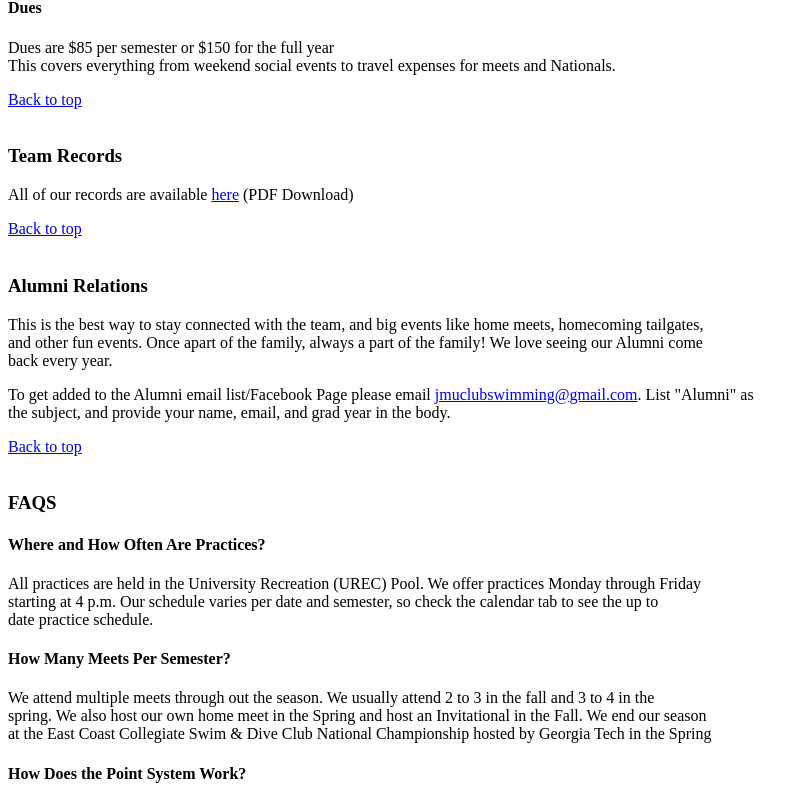
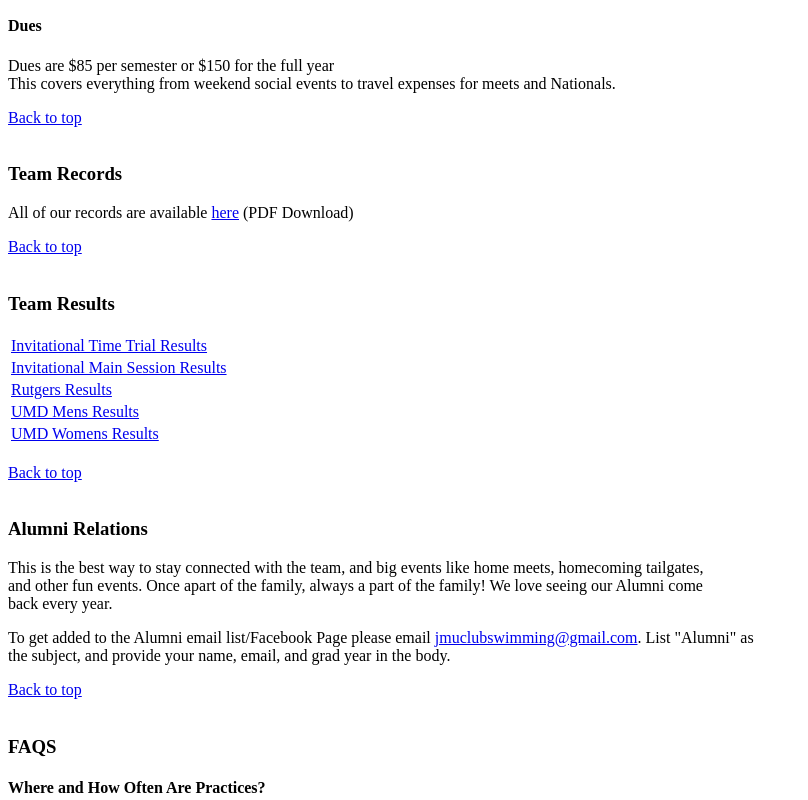
Before and after one commit to spencercarr/Milestone, a plain HTML site: page index.html in a window 1280 px wide. Shown: the part 864-1664 px from the top of the page, without its empty margins (0-808 px from the left). Drawn offline with Linux system fonts and the light colour scheme.

Commit message:
Added a 'Results' section with 2018-2019 results, changed naming convention for pdfs

```diff
--- a/index.html
+++ b/index.html
@@ -18,6 +18,7 @@
     <a href="#about">About</a> <br>
     <a href="#join">How to Join</a> <br>
     <a href="#records">Team Records</a> <br>
+    <a href="#results">Team Results</a> <br>
     <a href="#alumni">Alumni</a> <br>
     <a href="#faq">FAQS</a> <br>
 
@@ -73,8 +74,31 @@
     <div id="records">
         <br>
         <h3>Team Records</h3>
-        <p>All of our records are available <a href="teamRecords.pdf">here</a> (PDF Download)</p>
+        <p>All of our records are available <a href="team_records.pdf">here</a> (PDF Download)</p>
         <a href="#top">Back to top</a>
+    </div>
+
+    <div id="results">
+        <br>
+        <h3>Team Results</h3>
+        <table title="2018-2019">
+            <tr>
+                <td><a href="time_trials_results.pdf">Invitational Time Trial Results</a></td>
+            </tr>
+            <tr>
+                <td><a href="main_session_results.pdf">Invitational Main Session Results</a></td>
+            </tr>
+            <tr>
+                <td><a href="rutgers_results.pdf">Rutgers Results</a></td>
+            </tr>
+            <tr>
+                <td><a href="fall2018_umd_boysresults.pdf">UMD Mens Results</a></td>
+            </tr>
+            <tr>
+                <td><a href="fall2018_umd_girlsresults.pdf">UMD Womens Results</a></td>
+            </tr>
+        </table>
+        <br><a href="#top">Back to top</a>
     </div>
 
     <div id="alumni">
@@ -100,25 +124,29 @@
         <h3>FAQS</h3>
         <h4>Where and How Often Are Practices?</h4>
         <p>
-            All practices are held in the University Recreation (UREC) Pool. We offer practices Monday through Friday <br>
-            starting at 4 p.m. Our schedule varies per date and semester, so check the calendar tab to see the up to <br>
+            All practices are held in the University Recreation (UREC) Pool. We offer practices Monday through Friday
+            <br>
+            starting at 4 p.m. Our schedule varies per date and semester, so check the calendar tab to see the up to
+            <br>
             date practice schedule.
         </p>
         <h4>How Many Meets Per Semester?</h4>
         <p>
             We attend multiple meets through out the season. We usually attend 2 to 3 in the fall and 3 to 4 in the <br>
-            spring. We also host our own home meet in the Spring and host an Invitational in the Fall. We end our season <br>
+            spring. We also host our own home meet in the Spring and host an Invitational in the Fall. We end our season
+            <br>
             at the East Coast Collegiate Swim & Dive Club National Championship hosted by Georgia Tech in the Spring
         </p>
         <h4>How Does the Point System Work?</h4>
         <p>
-            We function off a point system to make sure the most active members get the most benefits. We give points <br>
-            for every practice attended, community service event, fundraiser, and other club sports' events attendance. <br>
+            We function off a point system to make sure the most active members get the most benefits. We give points
+            <br>
+            for every practice attended, community service event, fundraiser, and other club sports' events attendance.
+            <br>
             This is most often used when attending a meet with a cap on how many swimmers we can bring.
         </p>
         <a href="#top">Back to top</a>
     </div>
-
 </body>
 
 </html>
```
Also changed, not shown: 7 other files.
